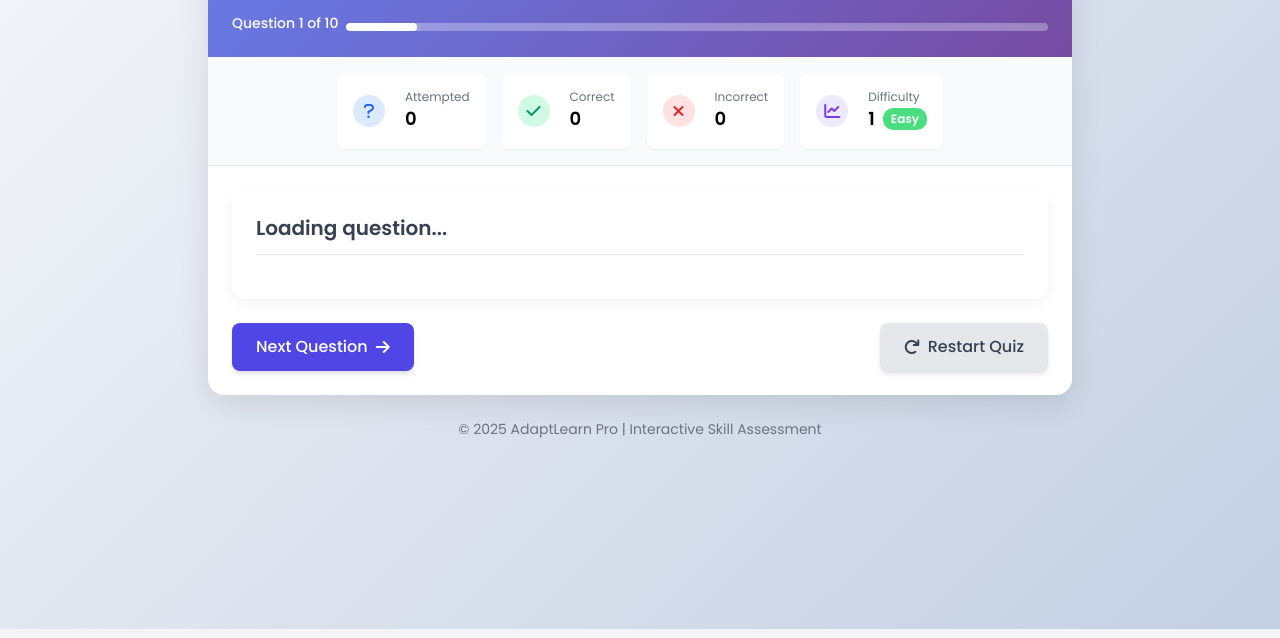
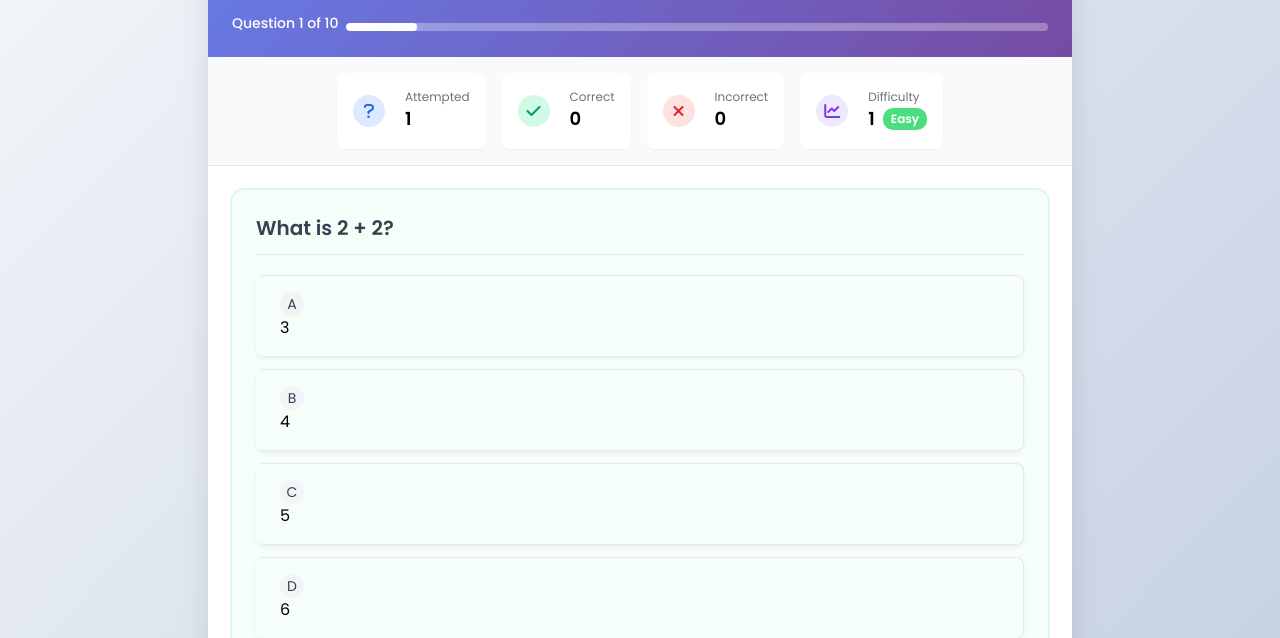
Before and after one commit to ARYANJATHAR/AdaptLearnPro, a website with bundled scripts: page html/index.html in a window 1280 px wide. Shown: the part 171-809 px from the top of the page. Built offline with nearby package versions, Linux system fonts and the light colour scheme.

Commit message:
Update index.html title, enhance quiz content structure, and revise quiz questions for clarity and accuracy

```diff
--- a/html/index.html
+++ b/html/index.html
@@ -99,7 +99,7 @@
             </div>
 
             <!-- Question Content -->
-            <div class="p-6">
+            <div id="quiz-content" class="p-6 difficulty-level-1">
                 <!-- Question Card Layout -->
                 <div id="question-container" class="question-container">
                     <h2 id="question-text" class="text-xl font-semibold">Loading question...</h2>
--- a/js/main/questions.js
+++ b/js/main/questions.js
@@ -1,87 +1,89 @@
-// Quiz Questions by difficulty level
+// Sample questions for the quiz
 export const questions = {
-    1: [ // Easy questions
+    // Difficulty level 1 (Easy)
+    1: [
         {
             question: "What is the capital of France?",
             options: ["London", "Berlin", "Paris", "Madrid"],
-            correctAnswer: 2 // Index of correct answer (Paris)
+            correctAnswer: 2
         },
         {
-            question: "Which planet is known as the Red Planet?",
-            options: ["Earth", "Mars", "Jupiter", "Venus"],
+            question: "Which planet is closest to the Sun?",
+            options: ["Earth", "Mars", "Venus", "Mercury"],
+            correctAnswer: 3
+        },
+        {
+            question: "What is 2 + 2?",
+            options: ["3", "4", "5", "6"],
             correctAnswer: 1
         },
         {
-            question: "What is 2 + 3?",
-            options: ["4", "5", "6", "7"],
+            question: "What is the largest ocean on Earth?",
+            options: ["Atlantic Ocean", "Indian Ocean", "Arctic Ocean", "Pacific Ocean"],
+            correctAnswer: 3
+        },
+        {
+            question: "Who wrote 'Romeo and Juliet'?",
+            options: ["Charles Dickens", "William Shakespeare", "Jane Austen", "Mark Twain"],
+            correctAnswer: 1
+        }
+    ],
+
+    // Difficulty level 2 (Medium)
+    2: [
+        {
+            question: "Which scientist is known for the theory of relativity?",
+            options: ["Isaac Newton", "Albert Einstein", "Niels Bohr", "Marie Curie"],
             correctAnswer: 1
         },
         {
-            question: "Which element has the chemical symbol 'O'?",
-            options: ["Gold", "Iron", "Oxygen", "Silver"],
+            question: "What element has the chemical symbol 'K'?",
+            options: ["Krypton", "Potassium", "Calcium", "Copper"],
+            correctAnswer: 1
+        },
+        {
+            question: "In which year did World War II end?",
+            options: ["1943", "1944", "1945", "1946"],
             correctAnswer: 2
         },
         {
-            question: "How many sides does a triangle have?",
-            options: ["2", "3", "4", "5"],
-            correctAnswer: 1
-        }
-    ],
-    2: [ // Medium questions
-        {
-            question: "Which scientist proposed the theory of relativity?",
-            options: ["Isaac Newton", "Albert Einstein", "Galileo Galilei", "Stephen Hawking"],
-            correctAnswer: 1
+            question: "Which of these is NOT a programming language?",
+            options: ["Python", "Java", "Crocodile", "Ruby"],
+            correctAnswer: 2
         },
         {
             question: "What is the square root of 144?",
             options: ["12", "14", "16", "18"],
             correctAnswer: 0
+        }
+    ],
+
+    // Difficulty level 3 (Hard)
+    3: [
+        {
+            question: "In quantum mechanics, what principle states that you cannot simultaneously know both the position and momentum of a particle with perfect precision?",
+            options: ["Pauli Exclusion Principle", "Heisenberg Uncertainty Principle", "Conservation of Energy", "Einstein's Equivalence Principle"],
+            correctAnswer: 1
         },
         {
-            question: "Which of these countries is NOT in Europe?",
-            options: ["Poland", "Portugal", "Pakistan", "Norway"],
+            question: "Which of these sorting algorithms has the best average-case time complexity?",
+            options: ["Bubble Sort - O(n²)", "Quick Sort - O(n log n)", "Selection Sort - O(n²)", "Insertion Sort - O(n²)"],
+            correctAnswer: 1
+        },
+        {
+            question: "What is the approximate value of Avogadro's number?",
+            options: ["3.14 × 10^6", "6.022 × 10^23", "9.8 × 10^9", "1.602 × 10^-19"],
+            correctAnswer: 1
+        },
+        {
+            question: "Which of the following is NOT a fundamental force in physics?",
+            options: ["Gravity", "Electromagnetic force", "Centrifugal force", "Strong nuclear force"],
             correctAnswer: 2
         },
         {
-            question: "What is the largest organ in the human body?",
-            options: ["Heart", "Liver", "Brain", "Skin"],
-            correctAnswer: 3
-        },
-        {
-            question: "Which famous painting was created by Leonardo da Vinci?",
-            options: ["Starry Night", "The Scream", "Mona Lisa", "Guernica"],
-            correctAnswer: 2
-        }
-    ],
-    3: [ // Hard questions
-        {
-            question: "Which of these is NOT a prime number?",
-            options: ["17", "19", "21", "23"],
-            correctAnswer: 2
-        },
-        {
-            question: "What is the chemical symbol for Tungsten?",
-            options: ["Tn", "Tu", "W", "Tg"],
-            correctAnswer: 2
-        },
-        {
-            question: "In which year did World War I begin?",
-            options: ["1912", "1914", "1916", "1918"],
+            question: "In which year was the first artificial satellite, Sputnik 1, launched?",
+            options: ["1955", "1957", "1961", "1969"],
             correctAnswer: 1
-        },
-        {
-            question: "Which of these languages is NOT Indo-European?",
-            options: ["Spanish", "Persian", "Hungarian", "Greek"],
-            correctAnswer: 2
-        },
-        {
-            question: "What is the value of π (pi) to 4 decimal places?",
-            options: ["3.1415", "3.1416", "3.1425", "3.1426"],
-            correctAnswer: 0
         }
     ]
 };
-
-// Debug log
-console.log('Questions loaded:', questions);
```
Also changed, not shown: index.html (+1 -0 lines).
